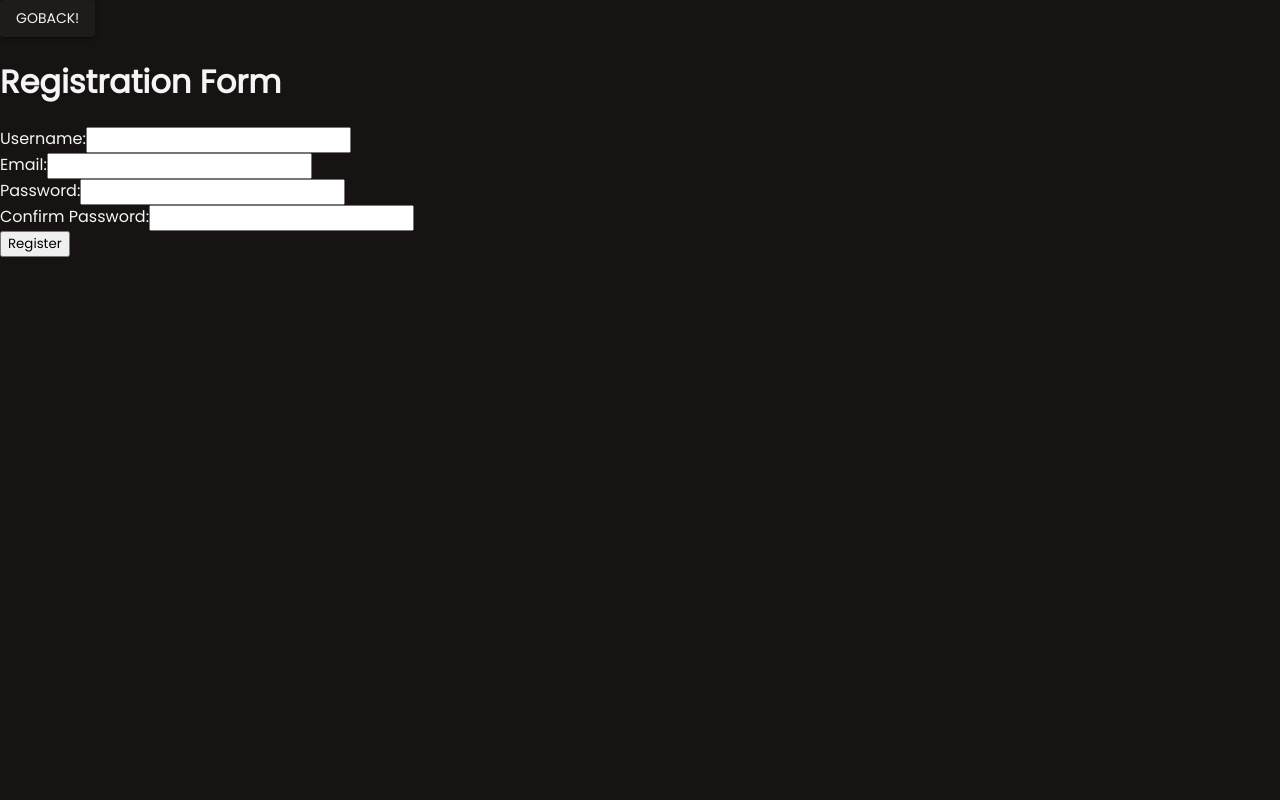
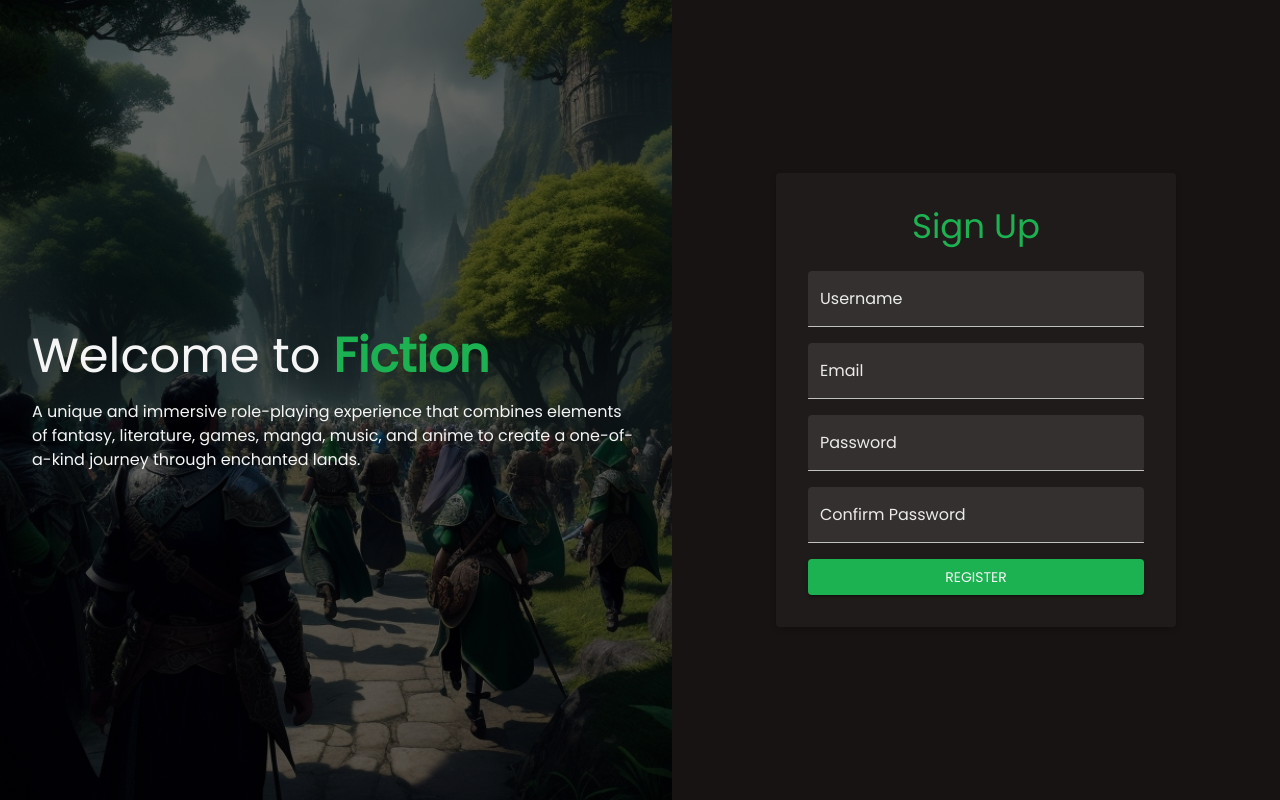
Before and after one commit to HiUlisesOk/roleplay, a React (Vite) app: page /register in a window 1280 px wide. Built offline with nearby package versions, Linux system fonts and the light colour scheme; no server answers.

Commit message:
:sparkles: Register Form

```diff
--- a/src/Formik/RegisterForm.jsx
+++ b/src/Formik/RegisterForm.jsx
@@ -1,6 +1,35 @@
 import React from 'react';
 import { Formik, Form, Field, ErrorMessage } from 'formik';
 import * as Yup from 'yup';
+import { Box, Typography, TextField, Button, ThemeProvider, createTheme } from '@mui/material';
+import BG from '../img/medieval_street.jpg'
+const theme = createTheme({
+	palette: {
+		mode: 'dark',
+		primary: {
+			dark: '#171312',
+			main: '#1F1B1A',
+			light: '#312E2D',
+			contrastText: '#f5f5f5',
+		},
+		secondary: {
+			main: '#1CB251',
+			contrastText: '#f5f5f5',
+		},
+		background: {
+			default: '#171312',
+			paper: '#1f1b1a',
+		},
+		text: {
+			primary: '#F5F5F5',
+			secondary: '#ECEBEB',
+			disabled: '#DCDCDC',
+		},
+	},
+	typography: {
+		fontFamily: 'Poppins',
+	},
+});
 
 const RegistrationForm = () => {
 	const initialValues = {
@@ -29,42 +58,151 @@ const RegistrationForm = () => {
 	};
 
 	return (
-		<div>
-			<h1>Registration Form</h1>
+		<ThemeProvider theme={theme}>
+			<Box
+				sx={{
+					display: 'flex',
+					height: '100vh',
+					backgroundColor: 'rgba(255,255,255,0.8)',
+				}}
+			>
+				<Box
+					sx={{
+						flex: 1,
+						display: 'flex',
+						alignItems: 'center',
+						justifyContent: 'center',
+						backgroundColor: 'primary.main',
+						color: 'text.primary',
+						padding: '2rem',
+						backgroundSize: 'cover',
+						backgroundPosition: 'center',
+						backgroundImage: `linear-gradient(to bottom, rgba(0,0,0,0.6), rgba(0,0,0,0.6)), url(${BG})`,
+
+					}}
+				>
+					<Box>
+						<Typography variant="h3" sx={{ marginBottom: '1rem' }}>
+							Welcome to	<span style={{ color: '#1CB251', fontWeight: 'bold' }}>Fiction</span>
+						</Typography>
+						<Typography variant="body1">
+							A unique and immersive role-playing experience that combines elements of fantasy, literature, games, manga, music, and anime to create a one-of-a-kind journey through enchanted lands.
+						</Typography>
+					</Box>
+				</Box>
+
+				<Box
+					sx={{
+						flex: 1,
+						display: 'flex',
+						alignItems: 'center',
+						justifyContent: 'center',
+						backgroundColor: 'background.default',
+					}}
+				>
+					<Box
+						sx={{
+							width: '400px',
+							p: 4,
+							backgroundColor: 'primary.main',
+							borderRadius: '4px',
+							boxShadow: '0 2px 6px rgba(0, 0, 0, 0.2)',
+							textAlign: 'center'
+						}}
+					>
+						<Typography variant="h4" align="center" sx={{ color: 'secondary.main', mb: 3 }}>
+							Sign Up
+						</Typography>
+
 						<Formik
 							initialValues={initialValues}
 							validationSchema={validationSchema}
 							onSubmit={handleSubmit}
 						>
 							<Form>
-					<div>
-						<label htmlFor="username">Username:</label>
-						<Field type="text" name="username" />
-						<ErrorMessage name="username" component="div" />
-					</div>
+								<Box sx={{ mb: 2 }}>
+									<Field
+										as={TextField}
+										id="username"
+										name="username"
+										label="Username"
+										variant="filled"
+										fullWidth
+										sx={{ '& .MuiFilledInput-root': { borderRadius: '4px' } }}
+									/>
+									<ErrorMessage
+										name="username"
+										component={Typography}
+										color="error"
+										sx={{ mt: 1 }}
+									/>
+								</Box>
 
-					<div>
-						<label htmlFor="email">Email:</label>
-						<Field type="email" name="email" />
-						<ErrorMessage name="email" component="div" />
-					</div>
+								<Box sx={{ mb: 2 }}>
+									<Field
+										as={TextField}
+										id="email"
+										name="email"
+										label="Email"
+										variant="filled"
+										fullWidth
+										sx={{ '& .MuiFilledInput-root': { borderRadius: '4px' } }}
+									/>
+									<ErrorMessage
+										name="email"
+										component={Typography}
+										color="error"
+										sx={{ mt: 1 }}
+									/>
+								</Box>
 
-					<div>
-						<label htmlFor="password">Password:</label>
-						<Field type="password" name="password" />
-						<ErrorMessage name="password" component="div" />
-					</div>
+								<Box sx={{ mb: 2 }}>
+									<Field
+										as={TextField}
+										id="password"
+										name="password"
+										label="Password"
+										variant="filled"
+										type="password"
+										fullWidth
+										sx={{ '& .MuiFilledInput-root': { borderRadius: '4px' } }}
+									/>
+									<ErrorMessage
+										name="password"
+										component={Typography}
+										color="error"
+										sx={{ mt: 1 }}
+									/>
+								</Box>
 
-					<div>
-						<label htmlFor="confirmPassword">Confirm Password:</label>
-						<Field type="password" name="confirmPassword" />
-						<ErrorMessage name="confirmPassword" component="div" />
-					</div>
+								<Box sx={{ mb: 2 }}>
+									<Field
+										as={TextField}
+										id="confirmPassword"
+										name="confirmPassword"
+										label="Confirm Password"
+										variant="filled"
+										type="password"
+										fullWidth
+										sx={{ '& .MuiFilledInput-root': { borderRadius: '4px' } }}
+									/>
+									<ErrorMessage
+										name="confirmPassword"
+										component={Typography}
+										color="error"
+										sx={{ mt: 1 }}
+									/>
+								</Box>
 
-					<button type="submit">Register</button>
+								<Button type="submit" variant="contained" color="secondary" fullWidth>
+									Register
+								</Button>
 							</Form>
 						</Formik>
-		</div>
+					</Box>
+				</Box>
+			</Box>
+		</ThemeProvider>
 	);
 };
 
--- a/src/Pages/Landing.jsx
+++ b/src/Pages/Landing.jsx
@@ -72,7 +72,6 @@ export default function Landing() {
           flexDirection: "column",
           gap: 1
         }}>
-
           <TextField id="username" onChange={(e) => setUsername(e.target.value)} label="Nombre de usario" variant="filled" />
           <TextField id="password" onChange={(e) => setPassword(e.target.value)} label="Contraseña" variant="filled" type="password" />
           {/* <Button component={Link} to="/home" variant="contained" color="primary">
@@ -81,7 +80,7 @@ export default function Landing() {
           <Button onClick={handleLogin} variant="contained" color="primary">
             ENTRAR
           </Button>
-          <Button component={Link} to="/register" size="small" variant="text" color="secondary">
+          <Button component={Link} to="/register" size="small" variant="text" color="primary">
             REGISTRARSE
           </Button>
         </Box>
--- a/src/Pages/Register.jsx
+++ b/src/Pages/Register.jsx
@@ -4,7 +4,6 @@ import RegistrationForm from "../Formik/RegisterForm";
 export default function Home() {
     return (
         <>
-            <Button component="a" href="/" variant="contained" color="primary">GoBack!</Button>
             <RegistrationForm />
         </>
     )
```
Also changed, not shown: src/img/medieval_street.jpg (added). Lines whose indentation alone changed are shown as unchanged.
